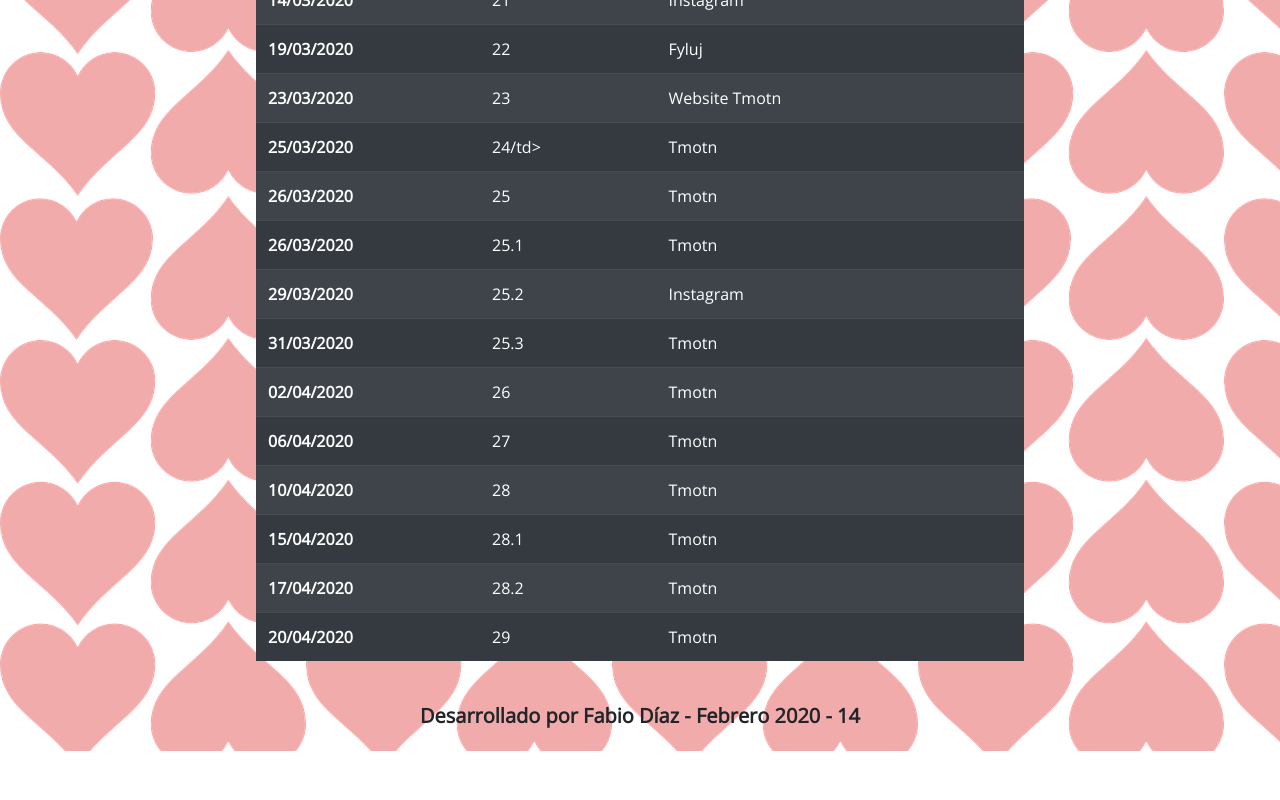
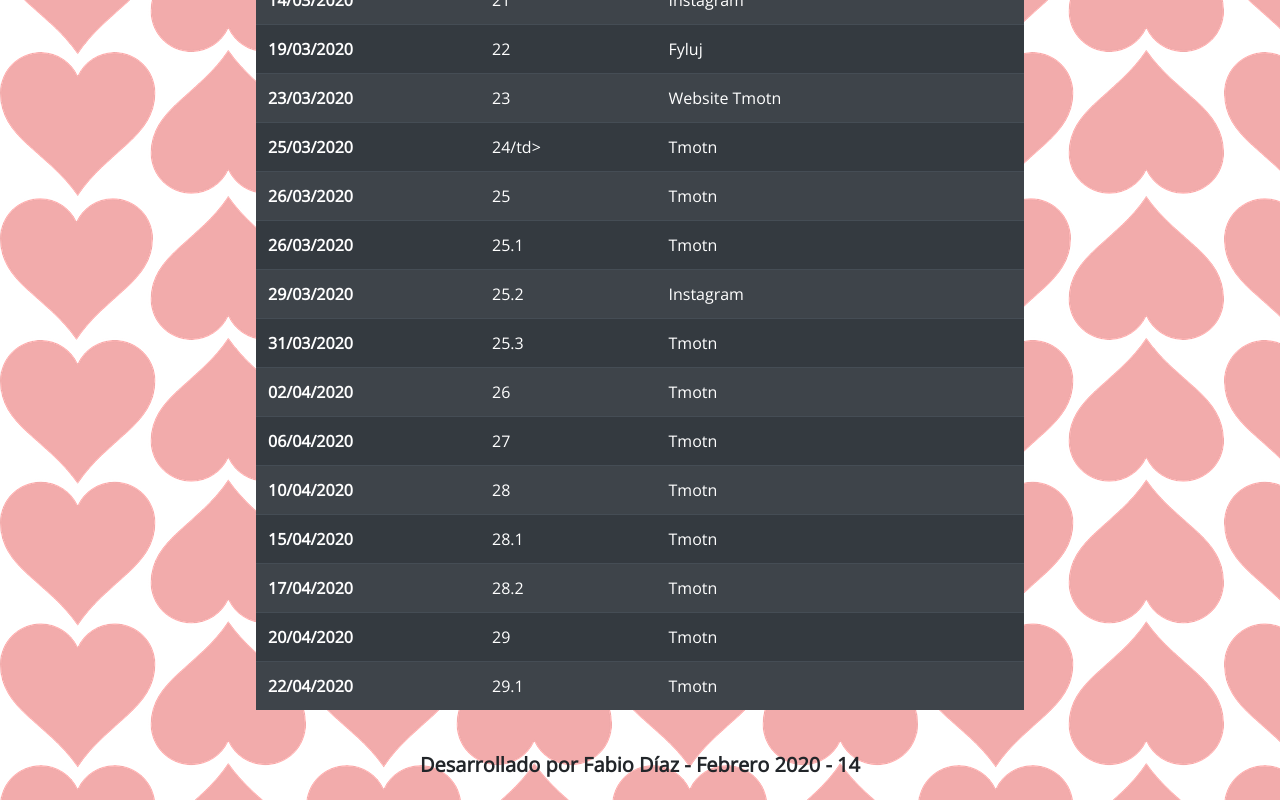
Before and after one commit to diazfabio18/San_Valentin, a plain HTML site: page index.html in a window 1280 px wide. Shown: the part 3644-4444 px from the top of the page. Before the commit the page ends 4395 px from the top, so only its background shows below. Drawn offline with nearby package versions, Linux system fonts and the light colour scheme.

Commit message:
numero 29.1

```diff
--- a/index.html
+++ b/index.html
@@ -301,6 +301,12 @@
             <td>Tmotn</td>
           </tr>
 
+          <tr>
+            <th scope="row">22/04/2020</th>
+            <td>29.1</td>
+            <td>Tmotn</td>
+          </tr>
+
         </tbody>
       </table>
 
```
